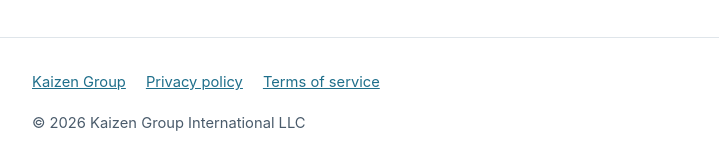
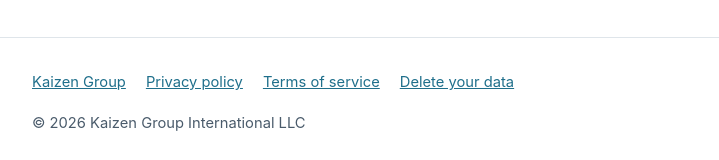
Before and after one commit to KaizenGroup1/kaizengroupint-website, a plain HTML site: page support.html in a window 1280 px wide. Shown: the part 3435-3595 px from the top of the page, without its empty margins (280-999 px from the left). Drawn offline with Linux system fonts and the light colour scheme.

Commit message:
Link the data-deletion page from the footer

```diff
--- a/support.html
+++ b/support.html
@@ -313,6 +313,7 @@
           <a href="/">Kaizen Group</a>
           <a href="/privacy.html">Privacy policy</a>
           <a href="/terms.html">Terms of service</a>
+          <a href="/delete-account.html">Delete your data</a>
         </nav>
         <p>© 2026 Kaizen Group International LLC</p>
       </div>
```
